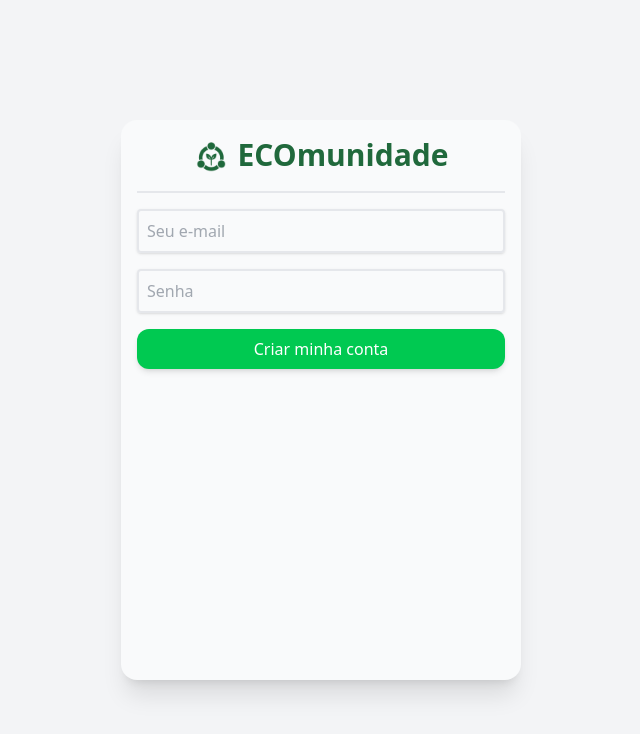
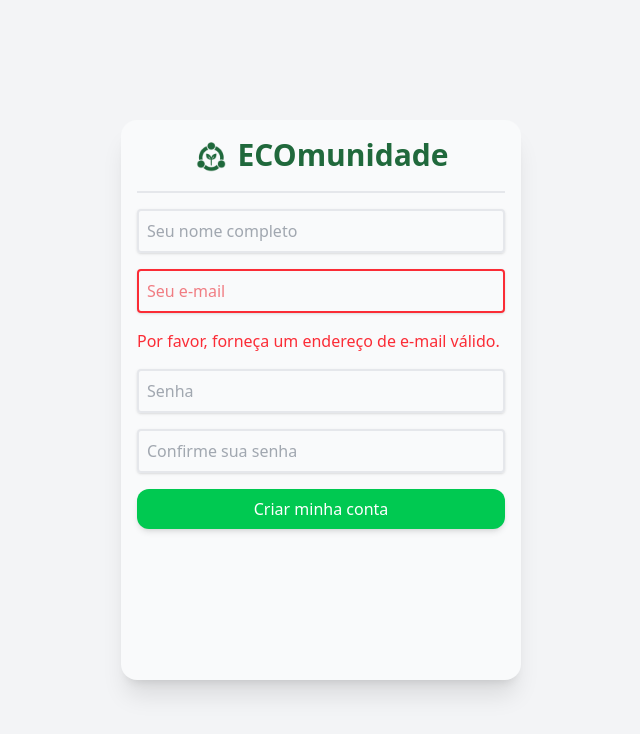
Before and after one commit to ldev1996/reCiclo, a Nuxt app: page /register in a window 1280 px wide. Shown: the top 734 px of the page, without its empty margins (319-959 px from the left). Built offline with nearby package versions, Linux system fonts and the light colour scheme; no server answers.

Commit message:
updated signuo styled form

```diff
--- a/pages/(auth)/register.vue
+++ b/pages/(auth)/register.vue
@@ -1,8 +1,14 @@
 <template>
     <div class="flex flex-col items-center space-y-4">
-      <form class="w-full flex flex-col gap-4 px-4 pt-4">
+      <form method="post" class="w-full flex flex-col gap-4 px-4 pt-4">
         <input
-          type="email"
+          type="text" required
+          name="username"
+          id="username"
+          placeholder="Seu nome completo"
+        />
+        <input
+          type="email" required
           name="email"
           id="email"
           placeholder="Seu e-mail"
@@ -10,10 +16,16 @@
         />
         <p class="hidden peer-invalid:block text-error">Por favor, forneça um endereço de e-mail válido.</p>
         <input
-          type="password"
+          type="password" required
           name="password"
           id="password"
           placeholder="Senha"
+        />
+        <input
+          type="password" required
+          name="confirm"
+          id="confirm"
+          placeholder="Confirme sua senha"
         />
         <button type="submit"
         class="bg-primary hover:bg-primary-dark text-white px-5 py-2 rounded-xl shadow-md transition">
@@ -25,6 +37,6 @@
 
 <script setup lang="js">
     definePageMeta({
-        layout: "auth",
+        layout: "auth"
     });
 </script>
```
